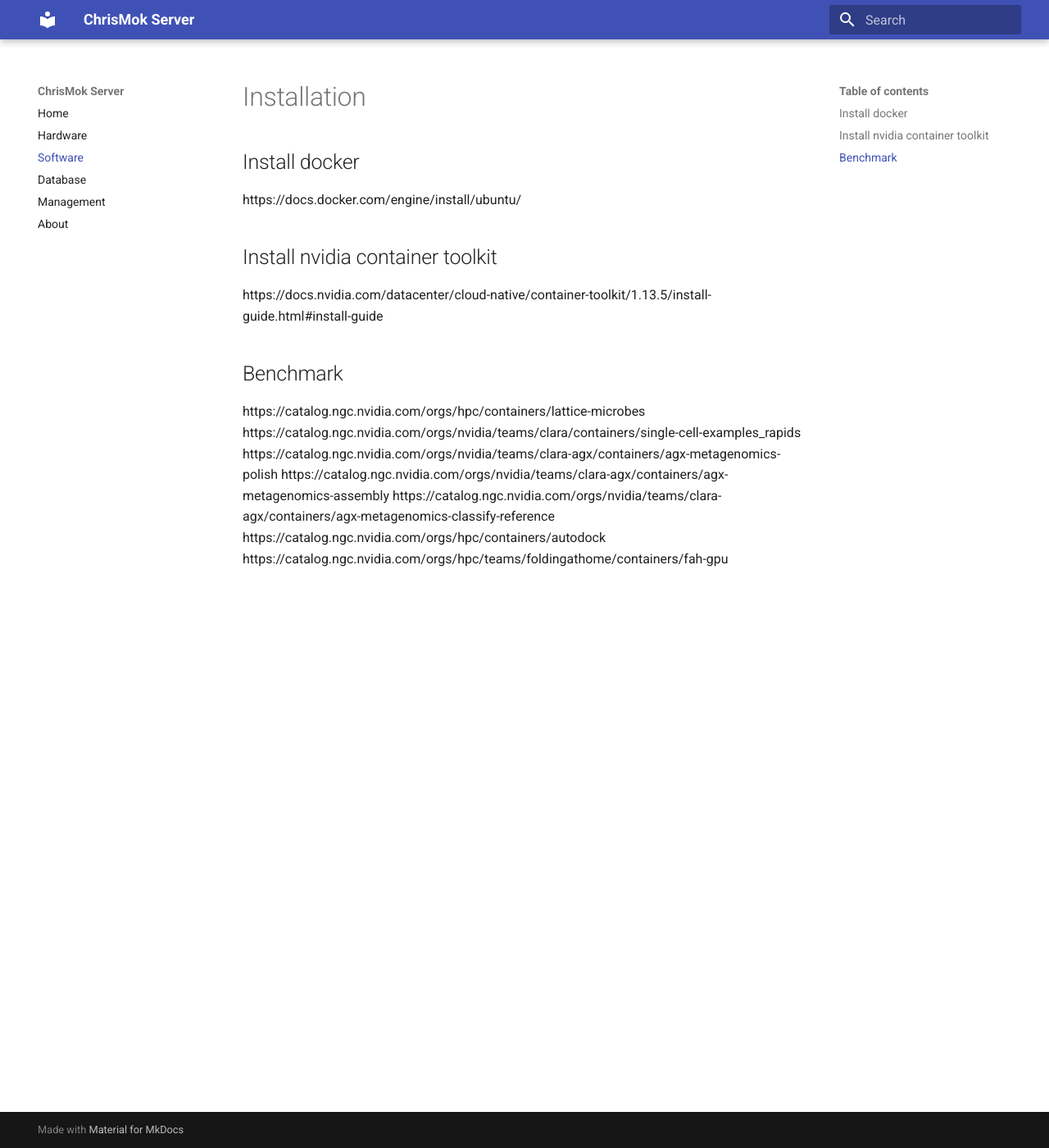
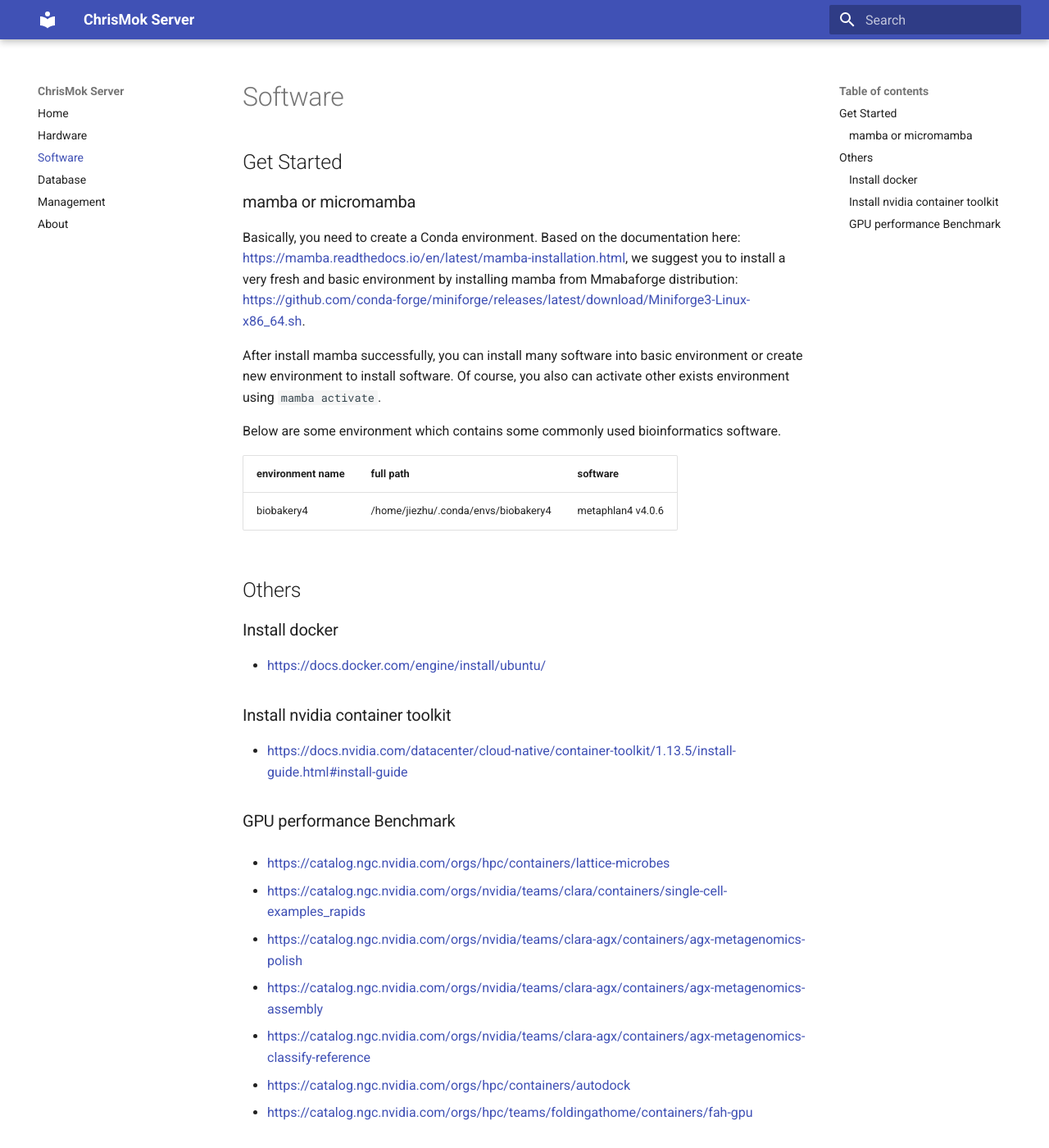
Before and after one commit to ChrisMokServer/ChrisMokServer-Docs, an MkDocs documentation site: the page built from docs/software.md, in a window 1280 px wide and 1400 px high. Shown: the whole window at 82% size. Built offline with MkDocs 1.6.1 and Material for MkDocs 9.7.7, drawn with Linux system fonts in a browser that asks for light colours.

Commit message:
update docs

```diff
--- a/docs/software.md
+++ b/docs/software.md
@@ -1,19 +1,43 @@
-# Installation
+# Software
+
+## Get Started
+
+### mamba or micromamba
+Basically, you need to create a Conda environment. Based on the documentation here: [https://mamba.readthedocs.io/en/latest/mamba-installation.html](https://mamba.readthedocs.io/en/latest/mamba-installation.html),
+we suggest you to install a very fresh and basic environment by installing mamba from Mmabaforge distribution: [https://github.com/conda-forge/miniforge/releases/latest/download/Miniforge3-Linux-x86_64.sh](https://github.com/conda-forge/miniforge/releases/latest/download/Miniforge3-Linux-x86_64.sh).
+
+After install mamba successfully, you can install many software into basic environment or create new environment to install software.
+Of course, you also can activate other exists environment using `mamba activate`.
+
+Below are some environment which contains some commonly used bioinformatics software.
+
+| environment name  | full path  | software   |
+|:-|:-|:-|
+| biobakery4  | /home/jiezhu/.conda/envs/biobakery4  | metaphlan4 v4.0.6  |
 
 
-## Install docker
-https://docs.docker.com/engine/install/ubuntu/
+## Others
 
-## Install nvidia container toolkit
+### Install docker
 
-https://docs.nvidia.com/datacenter/cloud-native/container-toolkit/1.13.5/install-guide.html#install-guide
++ [https://docs.docker.com/engine/install/ubuntu/](https://docs.docker.com/engine/install/ubuntu/)
 
+### Install nvidia container toolkit
 
-## Benchmark
-https://catalog.ngc.nvidia.com/orgs/hpc/containers/lattice-microbes
-https://catalog.ngc.nvidia.com/orgs/nvidia/teams/clara/containers/single-cell-examples_rapids
-https://catalog.ngc.nvidia.com/orgs/nvidia/teams/clara-agx/containers/agx-metagenomics-polish
-https://catalog.ngc.nvidia.com/orgs/nvidia/teams/clara-agx/containers/agx-metagenomics-assembly
-https://catalog.ngc.nvidia.com/orgs/nvidia/teams/clara-agx/containers/agx-metagenomics-classify-reference
-https://catalog.ngc.nvidia.com/orgs/hpc/containers/autodock
-https://catalog.ngc.nvidia.com/orgs/hpc/teams/foldingathome/containers/fah-gpu
++ [https://docs.nvidia.com/datacenter/cloud-native/container-toolkit/1.13.5/install-guide.html#install-guide](https://docs.nvidia.com/datacenter/cloud-native/container-toolkit/1.13.5/install-guide.html#install-guide)
+
+### GPU performance Benchmark
+
++ [https://catalog.ngc.nvidia.com/orgs/hpc/containers/lattice-microbes](https://catalog.ngc.nvidia.com/orgs/hpc/containers/lattice-microbes)
+
++ [https://catalog.ngc.nvidia.com/orgs/nvidia/teams/clara/containers/single-cell-examples_rapids](https://catalog.ngc.nvidia.com/orgs/nvidia/teams/clara/containers/single-cell-examples_rapids)
+
++ [https://catalog.ngc.nvidia.com/orgs/nvidia/teams/clara-agx/containers/agx-metagenomics-polish](https://catalog.ngc.nvidia.com/orgs/nvidia/teams/clara-agx/containers/agx-metagenomics-polish)
+
++ [https://catalog.ngc.nvidia.com/orgs/nvidia/teams/clara-agx/containers/agx-metagenomics-assembly](https://catalog.ngc.nvidia.com/orgs/nvidia/teams/clara-agx/containers/agx-metagenomics-assembly)
+
++ [https://catalog.ngc.nvidia.com/orgs/nvidia/teams/clara-agx/containers/agx-metagenomics-classify-reference](https://catalog.ngc.nvidia.com/orgs/nvidia/teams/clara-agx/containers/agx-metagenomics-classify-reference)
+
++ [https://catalog.ngc.nvidia.com/orgs/hpc/containers/autodock](https://catalog.ngc.nvidia.com/orgs/hpc/containers/autodock)
+
++ [https://catalog.ngc.nvidia.com/orgs/hpc/teams/foldingathome/containers/fah-gpu](https://catalog.ngc.nvidia.com/orgs/hpc/teams/foldingathome/containers/fah-gpu)
```
Also changed, not shown: README.md (+4 -4 lines), docs/database.md (+6 -3 lines).
